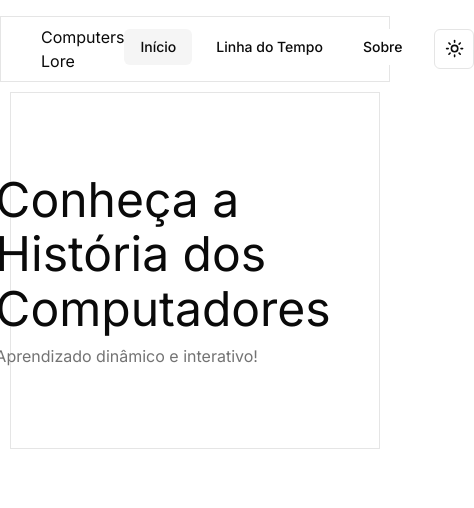
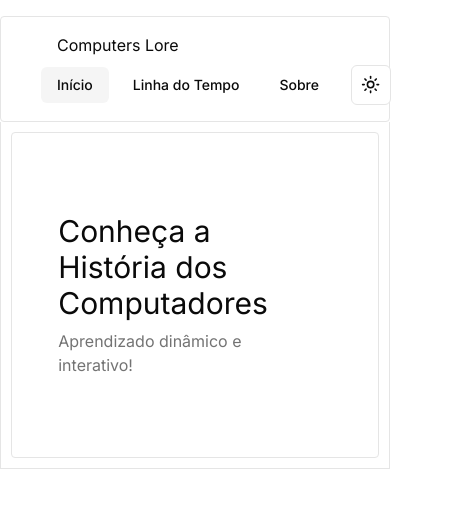
Before and after one commit to romhenri/computers-lore, a Next.js app: page / in a window 390 px wide. Shown: the top 508 px of the page, 474 px wide, since content can reach past the window. Built offline with nearby package versions, Linux system fonts and the light colour scheme.

Commit message:
improve: Responsiveness

```diff
--- a/src/app/about/page.tsx
+++ b/src/app/about/page.tsx
@@ -13,7 +13,7 @@ const About = () => {
        flex-col md:flex-row flex-wrap mb-4">
         <ProfileCard
           name="Rômulo Henrique"
-          bio="Fullstack developer | GameDev"
+          bio="Fullstack Developer | GameDev"
           image="https://avatars.githubusercontent.com/u/123867521?v=4"
           />
 
@@ -38,8 +38,7 @@ const About = () => {
         <ProfileCard
           name="Lucas Rodrigo"
           bio="Programmer"
-          // Defalt picture
-          image="https://avatars.githubusercontent.com/u/46926904?v=4"
+          image="https://avatars.githubusercontent.com/u/130937453?v=4"
         />
       </div>
 
--- a/src/app/globals.css
+++ b/src/app/globals.css
@@ -85,3 +85,7 @@ main {
   width: 100%;
   padding: 10px;
 }
+
+section {
+  box-sizing: border-box;
+}
--- a/src/app/page.tsx
+++ b/src/app/page.tsx
@@ -2,10 +2,13 @@ import Image from 'next/image';
 
 export default function Home() {
   return (
-    <main className="">
-      <section className="flex p-20 gap-16 border justify-center">
+    <main className="border-x border-b">
+      <section className="flex p-20 gap-16 border justify-center rounded">
         <div>
-          <h1 className="text-5xl leading-[3.4rem] mb-2">
+          <h1 className="mb-2
+          text-3xl
+          lg:text-5xl lg:leading-[3.4rem]
+          ">
             Conheça a <br /> História dos <br /> Computadores
           </h1>
           <p className="text-neutral-500">
--- a/src/components/comp/Header.tsx
+++ b/src/components/comp/Header.tsx
@@ -4,15 +4,15 @@ import ToggleTheme from '@/components/comp/ToggleTheme';
 
 const Header = () => {
   return (
-      <div className="container mx-auto mt-4 px-4 lg:px-0 border max-w-[1080px] items-center self-center">
-        <header className="header flex h-16 shrink-0 items-center justify-between
-        px-2 md:px-6">
+      <div className="container mx-auto mt-4 lg:px-0 border max-w-[1080px] items-center self-center rounded">
+        <header className="header flex py-4 shrink-0 items-center justify-between flex-wrap
+        px-2 lg:h-16 lg:px-6 lg:py-2">
           <div>
-            <h1 className="ml-4">
+            <h1 className="ml-4 mb-2 lg:mb-0">
               Computers Lore
             </h1>
           </div>
-          <div className="flex">
+          <div className="flex items-center self-center">
             <div className="flex gap-2 mr-4">
               <HeaderLink href="/">
                 Início
```
